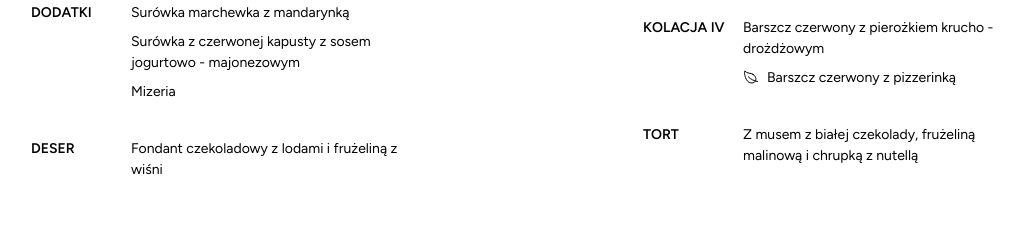
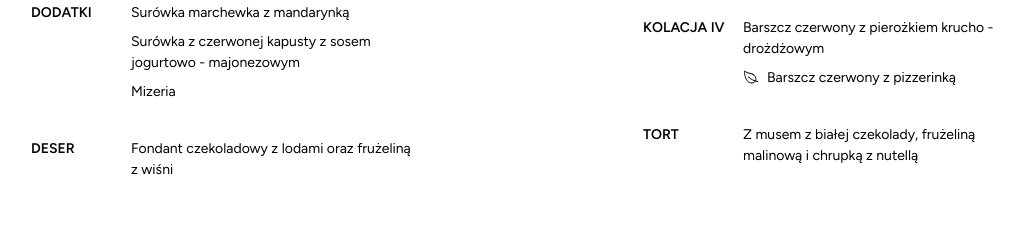
Before and after one commit to Pasik97/WeddingPage, a React (Create React App) app: page / in a window 1280 px wide. Shown: the part 6320-6550 px from the top of the page, without its empty margins (113-1147 px from the left). Built offline with nearby package versions, Linux system fonts and the light colour scheme.

Commit message:
small menu update

```diff
--- a/src/Menu/Menu.tsx
+++ b/src/Menu/Menu.tsx
@@ -6,7 +6,7 @@ const obiad = [
     { title: "DANIE I", foods: ["Rosół Królewski"], wege: "Krem pomidorowy z grzankami" },
     { title: "DANIE II", foods: ["Półmisek mięs: Tradycyjny kotlet schabowy, Devolay, Grilowany filet z kurczaka nadziewany szynką oraz mascarpone, Pieczeń z karkówki", "Ziemniaki z koprem"], wege: "Kotlet z batata" },
     { title: "DODATKI", foods: ["Surówka marchewka z mandarynką", "Surówka z czerwonej kapusty z sosem jogurtowo - majonezowym", "Mizeria"], },
-    { title: "DESER", foods: ["Fondant czekoladowy z lodami i frużeliną z wiśni"] },
+    { title: "DESER", foods: ["Fondant czekoladowy z lodami oraz frużeliną z wiśni"] },
 ]
 
 const kolacje = [
```
